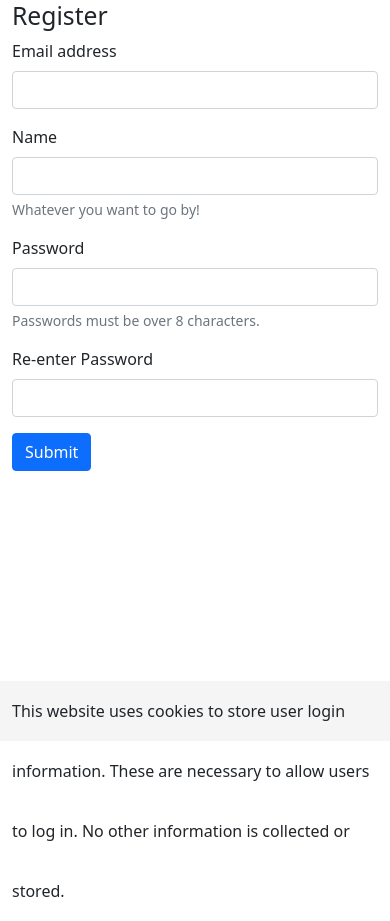
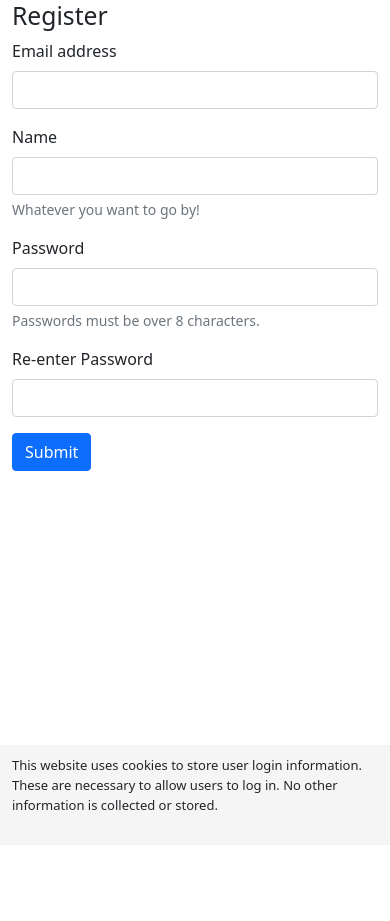
Before and after one commit to tangohead/reckoner, a Flask app: page /auth/register in a window 390 px wide. Shown: the part 103-1024 px from the top of the page. After the commit the page ends 913 px from the top, so only its background shows below. Run offline with Flask 2, Linux system fonts and the light colour scheme.

Commit message:
Partial fix to mobile footer issues

```diff
--- a/reckoner/static/style.css
+++ b/reckoner/static/style.css
@@ -1,8 +1,15 @@
+#main {
+overflow:auto;
+padding-bottom:100px; /* this needs to be bigger than footer height*/
+}
+
 .footer {
-    position: absolute;
-    bottom: 0;
-    width: 100%;
-    height: 60px;
-    line-height: 60px;
-    background-color: #f5f5f5;
+position: relative;
+margin-top: -100px; /* negative value of footer height */
+height: 100px;
+clear:both;
+padding-top:10px;
+line-height: 20px;
+background-color: #f5f5f5;
+font-size:13px;
 }
--- a/reckoner/templates/base.html
+++ b/reckoner/templates/base.html
@@ -2,9 +2,10 @@
 <head>
     <meta charset="utf-8">
     <meta name="viewport" content="width=device-width, initial-scale=1">
-    <link rel="stylesheet" href="{{ url_for('static', filename='style.css') }}">
+
     <link href="https://cdn.jsdelivr.net/npm/bootstrap@5.0.0-beta1/dist/css/bootstrap.min.css" rel="stylesheet" integrity="sha384-giJF6kkoqNQ00vy+HMDP7azOuL0xtbfIcaT9wjKHr8RbDVddVHyTfAAsrekwKmP1" crossorigin="anonymous">
     <script src="https://cdn.jsdelivr.net/npm/bootstrap@5.0.0-beta1/dist/js/bootstrap.bundle.min.js" integrity="sha384-ygbV9kiqUc6oa4msXn9868pTtWMgiQaeYH7/t7LECLbyPA2x65Kgf80OJFdroafW" crossorigin="anonymous"></script>
+    <link rel="stylesheet" href="{{ url_for('static', filename='style.css') }}">
 
     <title>
         {% block title %}
@@ -46,7 +47,7 @@
         </nav>
         </nav>
     </header>
-    <main>
+    <main class="min-vh-100">
         <div class="container">
             <div class="row mt-5 justify-content-center">
 
@@ -54,13 +55,9 @@
             </div>
         </div>
     </main>
-    <footer class="footer mt-auto">
-        <div class="container-fluid">
-            <div class="row">
-                <div class="col-sm-12">
-                    This website uses cookies to store user login information. These are necessary to allow users to log in. No other information is collected or stored.
-                </div>
-            </div>
+    <footer class="footer">
+        <div class="container">
+            This website uses cookies to store user login information. These are necessary to allow users to log in. No other information is collected or stored.
         </div>
     </footer>
 </body>
```
